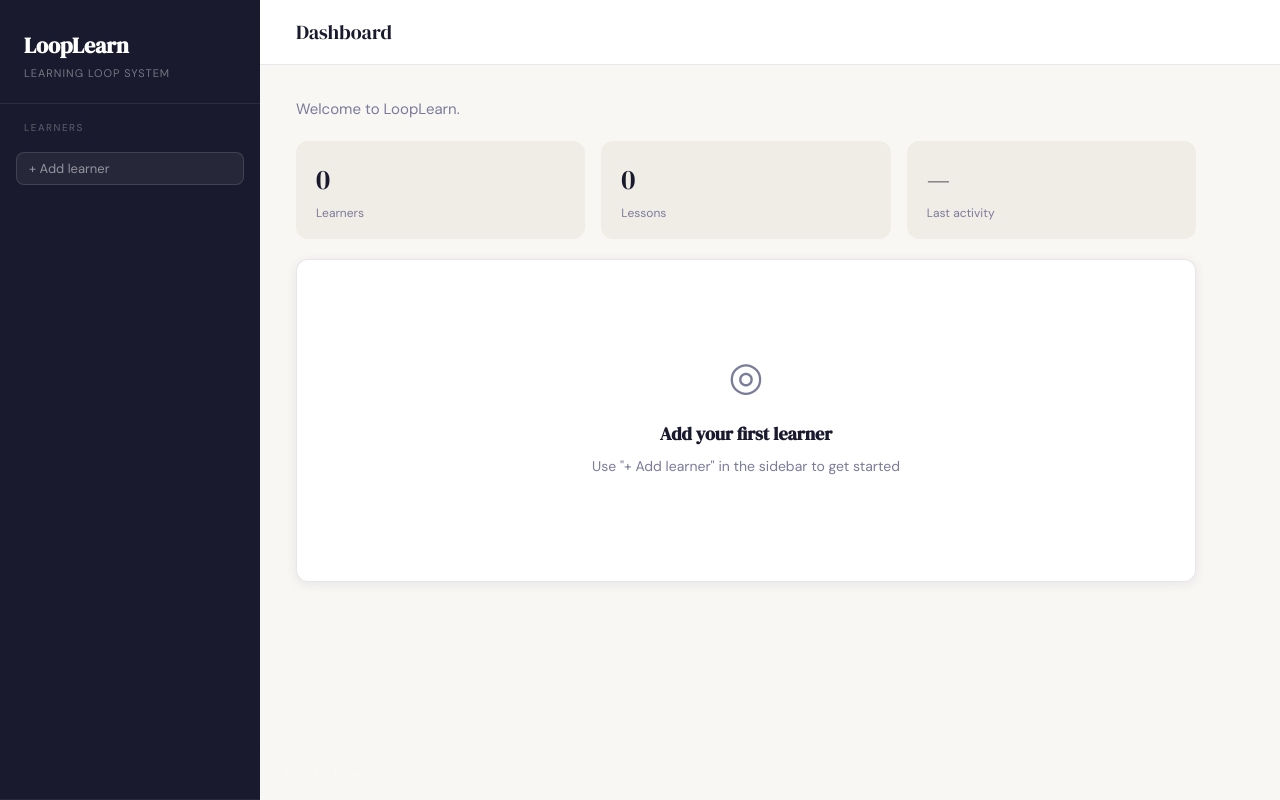
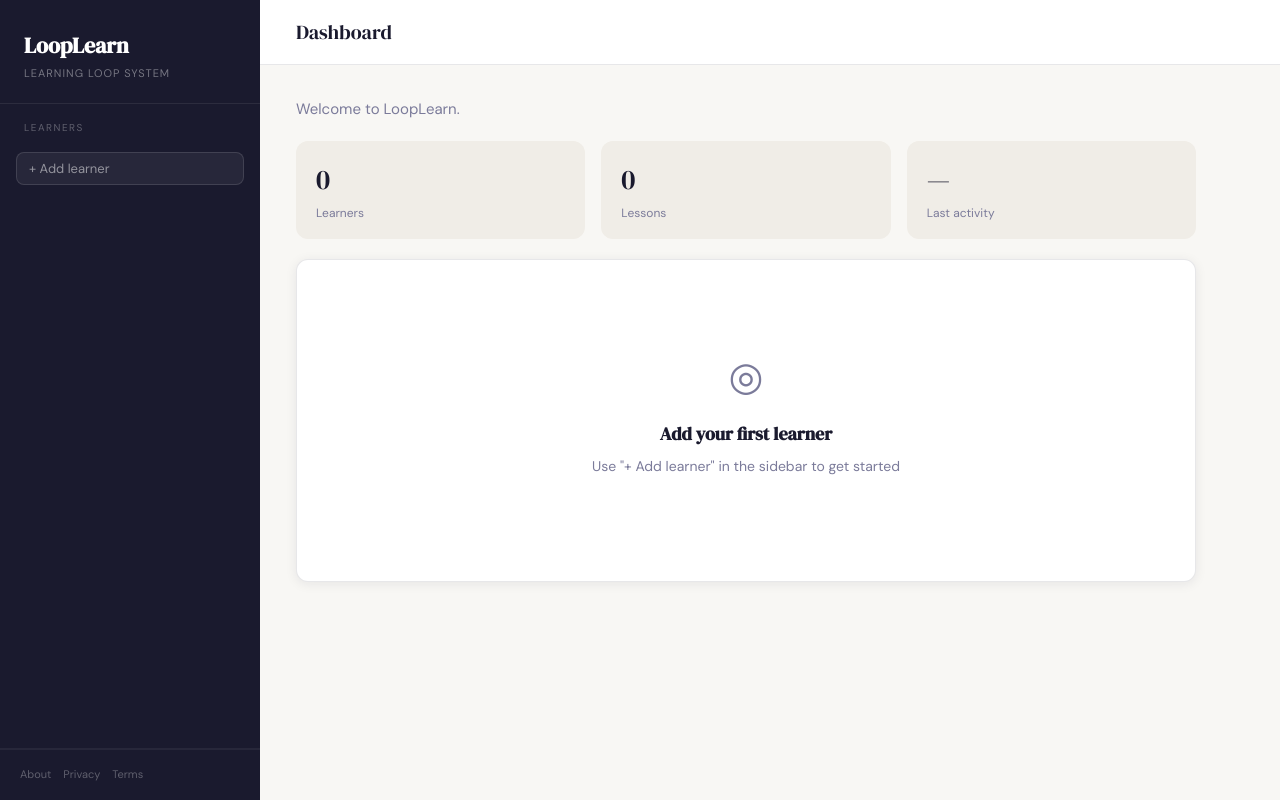
Before and after one commit to overwatchodds-ops/looplearn, a Next.js app: page / in a window 1280 px wide. Built offline with nearby package versions, Linux system fonts and the light colour scheme.

Commit message:
Add files via upload

```diff
--- a/app/page.js
+++ b/app/page.js
@@ -130,6 +130,29 @@ export default function App() {
             )}
           </div>
         </div>
+
+        {/* Sidebar footer links */}
+        <div style={{
+          marginTop: 'auto',
+          padding: '16px 20px',
+          borderTop: '1px solid rgba(255,255,255,0.06)',
+          display: 'flex',
+          gap: 12,
+          flexWrap: 'wrap',
+        }}>
+          {['About', 'Privacy', 'Terms'].map(label => (
+            <a
+              key={label}
+              href={`/${label.toLowerCase()}`}
+              style={{ color: 'rgba(255,255,255,0.3)', fontSize: 11, textDecoration: 'none' }}
+              onMouseOver={e => e.target.style.color = 'rgba(255,255,255,0.65)'}
+              onMouseOut={e => e.target.style.color = 'rgba(255,255,255,0.3)'}
+            >
+              {label}
+            </a>
+          ))}
+        </div>
+
       </div>
 
       {/* ────────── Main ────────── */}
@@ -226,25 +249,6 @@ export default function App() {
           )}
         </div>
 
-        {/* Sidebar footer links */}
-        <div style={{
-          padding: '16px 24px',
-          borderTop: '1px solid rgba(255,255,255,0.06)',
-          display: 'flex',
-          gap: 16,
-        }}>
-          <a href="/about" style={{ color: 'rgba(255,255,255,0.3)', fontSize: 12, textDecoration: 'none' }}
-            onMouseOver={e => e.target.style.color='rgba(255,255,255,0.6)'}
-            onMouseOut={e => e.target.style.color='rgba(255,255,255,0.3)'}>
-            About
-          </a>
-          <a href="/privacy" style={{ color: 'rgba(255,255,255,0.3)', fontSize: 12, textDecoration: 'none' }}
-            onMouseOver={e => e.target.style.color='rgba(255,255,255,0.6)'}
-            onMouseOut={e => e.target.style.color='rgba(255,255,255,0.3)'}>
-            Privacy
-          </a>
-        </div>
-
       </div>
     </div>
   );
```
